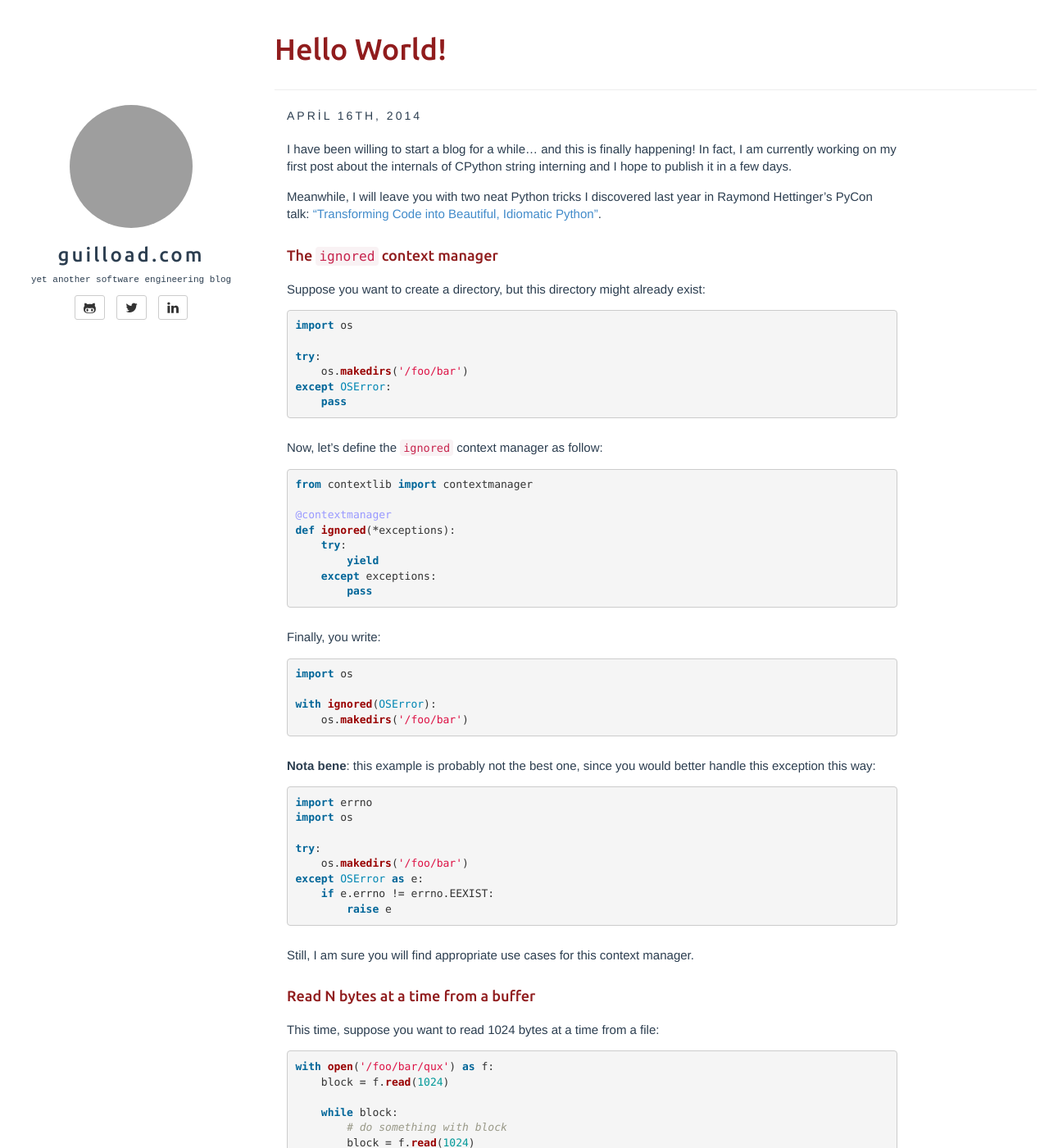
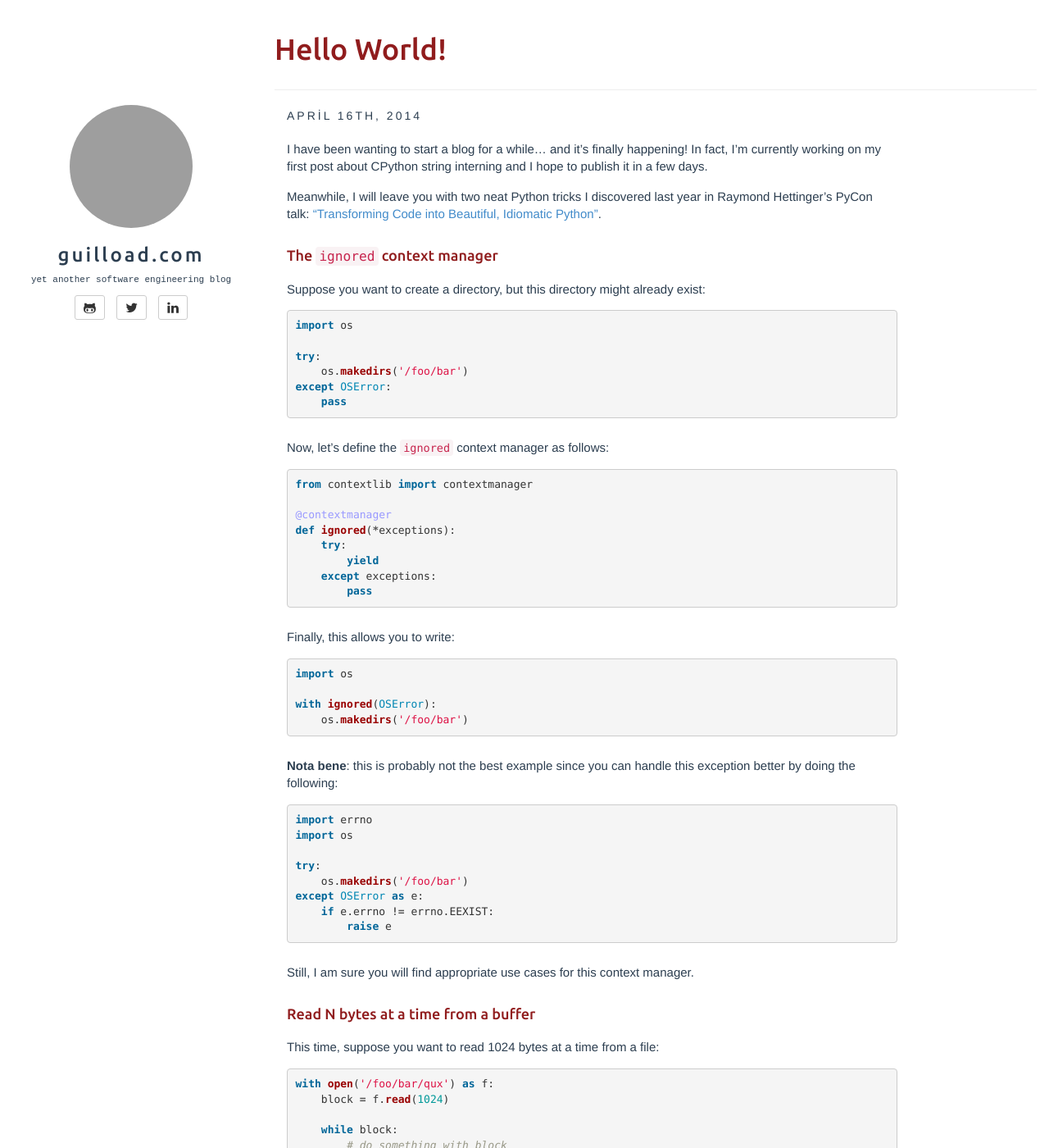
Before and after one commit to guilload/guilload.github.io, a Jekyll site: the page built from _posts/2014-04-16-hello-world.md, in a window 1280 px wide and 1400 px high. Shown: the whole window at 82% size. Built offline with Jekyll 4.4.1, drawn with Linux system fonts in a browser that asks for light colours; comment, search, counter and statistics services are not loaded; grey boxes are pictures that could not be loaded.

Commit message:
Some rewording

```diff
--- a/_posts/2014-04-16-hello-world.md
+++ b/_posts/2014-04-16-hello-world.md
@@ -7,7 +7,7 @@ categories: []
 tags: []
 ---
 
-I have been willing to start a blog for a while... and this is finally happening! In fact, I am currently working on my first post about the internals of CPython string interning and I hope to publish it in a few days.
+I have been wanting to start a blog for a while... and it's finally happening! In fact, I'm currently working on my first post about CPython string interning and I hope to publish it in a few days.
 
 Meanwhile, I will leave you with two neat Python tricks I discovered last year in Raymond Hettinger's PyCon talk: ["Transforming Code into Beautiful, Idiomatic Python"](https://www.youtube.com/watch?v=OSGv2VnC0go).
 
@@ -26,7 +26,7 @@ except OSError:
     pass
 {% endhighlight %}
 
-Now, let's define the `ignored` context manager as follow:
+Now, let's define the `ignored` context manager as follows:
 
 {% highlight python %}
 from contextlib import contextmanager
@@ -39,7 +39,7 @@ def ignored(*exceptions):
         pass
 {% endhighlight %}
 
-Finally, you write:
+Finally, this allows you to write:
 
 {% highlight python %}
 import os
@@ -48,7 +48,7 @@ with ignored(OSError):
     os.makedirs('/foo/bar')
 {% endhighlight %}
 
-__Nota bene__: this example is probably not the best one, since you would better handle this exception this way:
+__Nota bene__: this is probably not the best example since you can handle this exception better by doing the following:
 
 {% highlight python %}
 import errno
```
